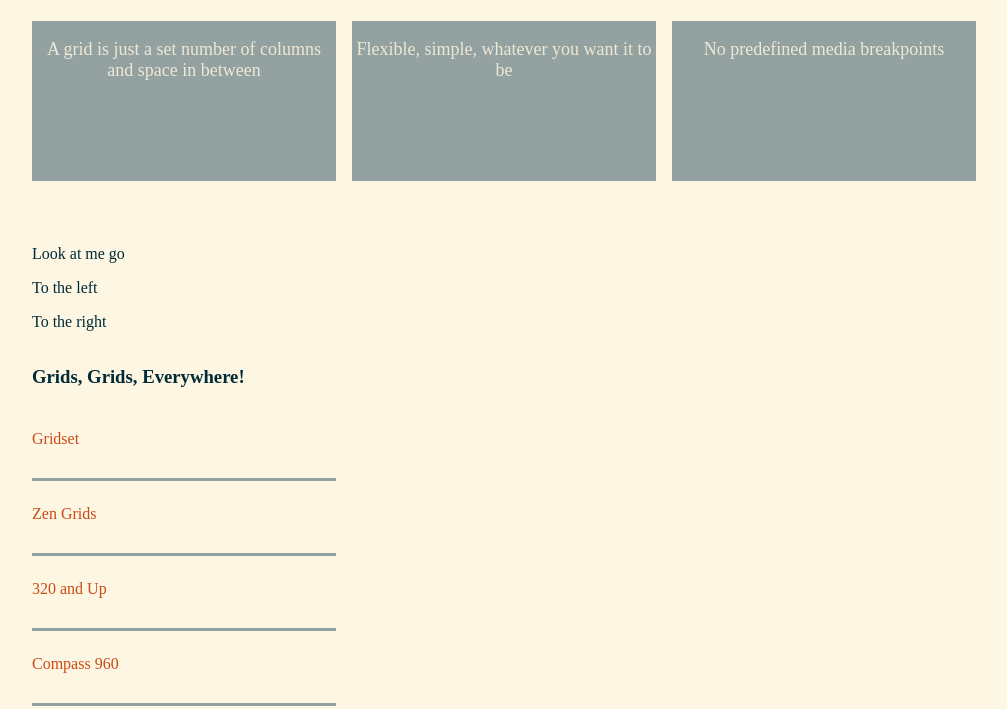
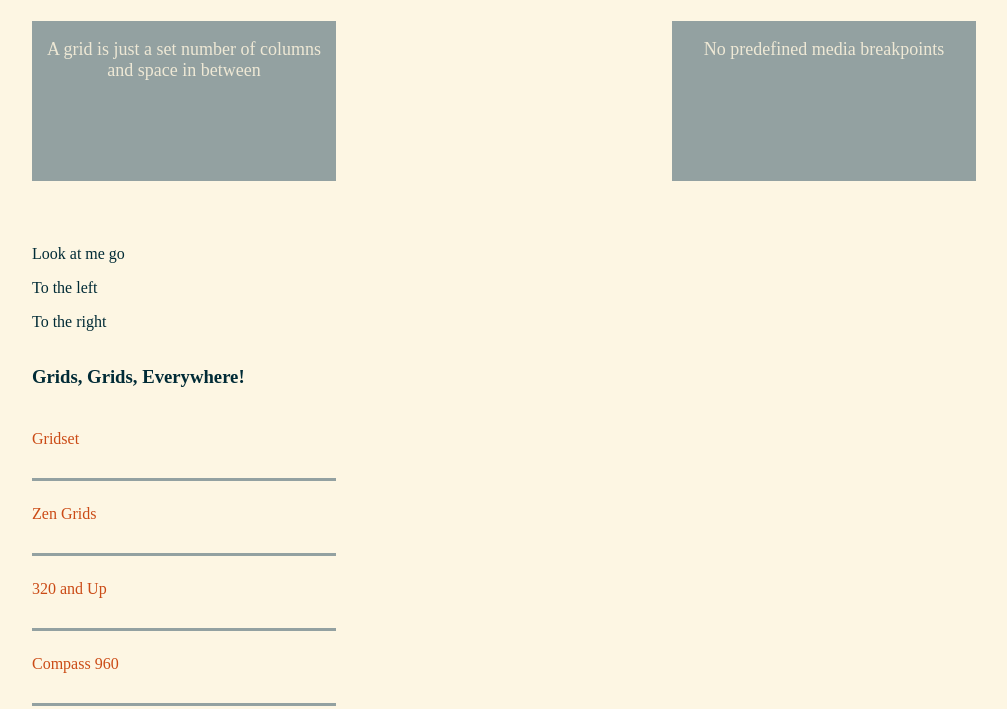
Before and after one commit to misscs/susy-ftw, a plain HTML site: page index.html in a window 1280 px wide. Shown: the part 91-800 px from the top of the page, without its empty margins (136-1143 px from the left). Drawn offline with nearby package versions, Linux system fonts and the light colour scheme.

Commit message:
remove a box

```diff
--- a/index.html
+++ b/index.html
@@ -46,7 +46,6 @@
 
       <div class="box"><p>A grid is just a set number of columns and space in between</p></div>
       <div class="box"><p>No predefined media breakpoints</p></div>
-      <div class="box"><p>Flexible, simple, whatever you want it to be</p></div>
 
 
       <section role="main">
```
